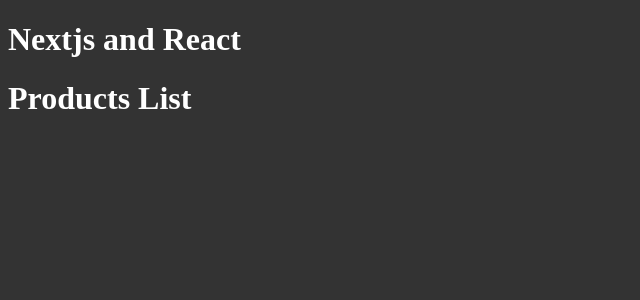
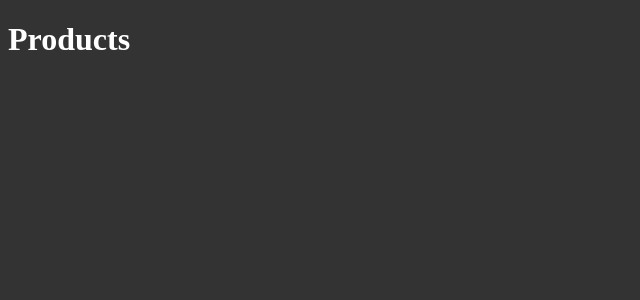
Before and after one commit to Jaoovit/nextwebapp, a Next.js app: page /products in a window 1280 px wide. Shown: the top 300 px of the page, without its empty margins (0-640 px from the left). Built offline with nearby package versions, Linux system fonts and the light colour scheme.

Commit message:
create a title props

```diff
--- a/src/components/header.jsx
+++ b/src/components/header.jsx
@@ -1,7 +1,7 @@
-export default function Header() {
+export default function Header(props) {
     return(
         <header>
-            <h1>Nextjs and React</h1>
+            <h1>{props.title}</h1>
         </header>
     )
 }
--- a/src/components/navigation.jsx
+++ b/src/components/navigation.jsx
@@ -1,7 +1,7 @@
-import Link from 'next/link'
-
 export default function navigation (props) {
     return(
-        <Link href={props.navigation} passHref></Link>
+        <div>
+            <a href="./">Back</a>
+        </div>
     )
 }
--- a/src/pages/costumers.jsx
+++ b/src/pages/costumers.jsx
@@ -3,8 +3,7 @@
 export default function costumers () {
     return(
         <div>
-            <Header />
-            <h1>Costumers List</h1>
+            <Header title= "Costumers" />
         </div>
     )
 }
--- a/src/pages/index.jsx
+++ b/src/pages/index.jsx
@@ -3,8 +3,7 @@
 export default function home() {
     return(
         <div>
-            <Header />
-            <h1>Homepage</h1>
+            <Header title="Homepage" />
         </div>
     )
 }
--- a/src/pages/products.jsx
+++ b/src/pages/products.jsx
@@ -3,8 +3,7 @@
 export default function products() {
     return(
         <div>
-            <Header />
-            <h1>Products List</h1>
+            <Header title= "Products" />
         </div>
     )
 }
```
